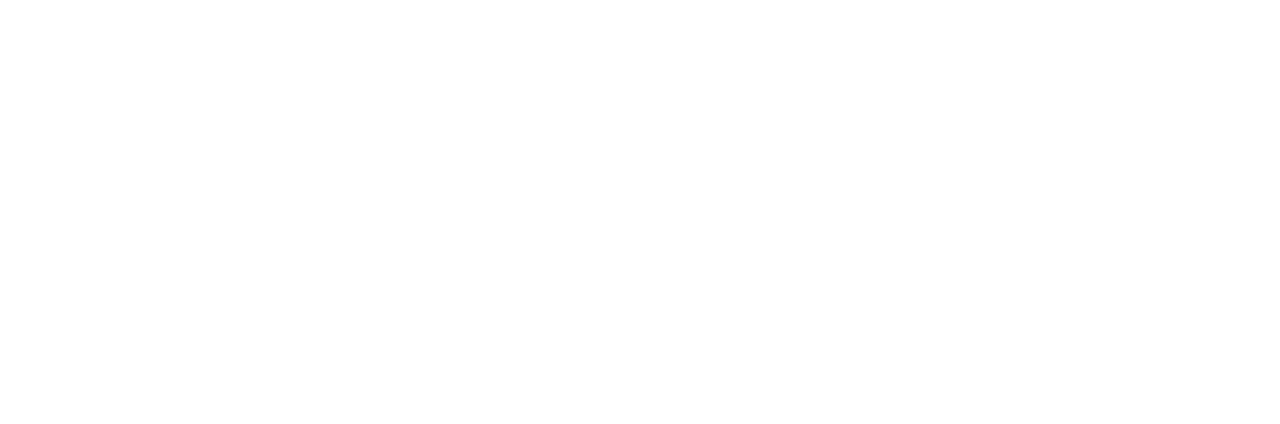
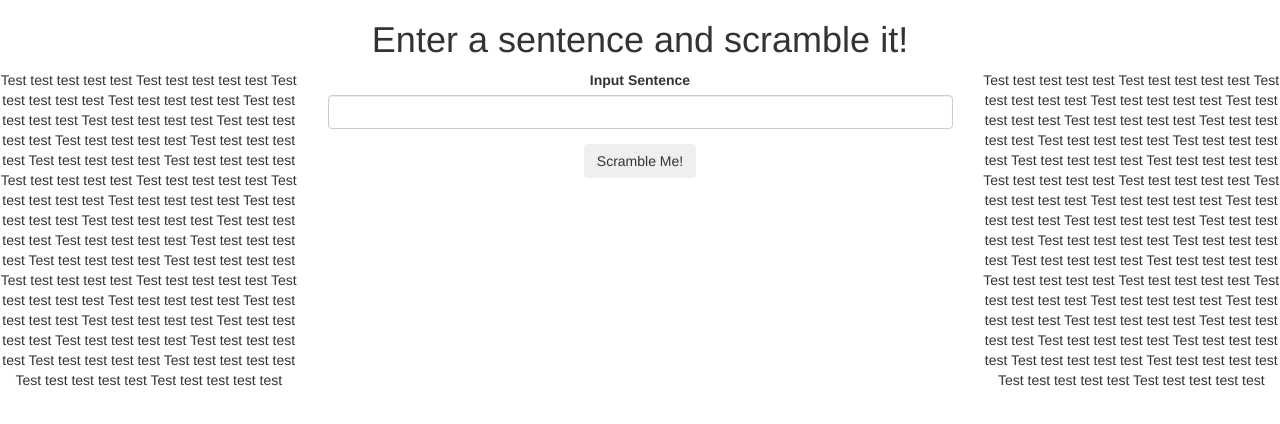
Before and after one commit to TreSonna/wordpuz, a plain HTML site: page index.html in a window 1280 px wide. Drawn offline with Linux system fonts and the light colour scheme.

Commit message:
add html information and basic css styling, ready for js
co-authored-by: Tre Sonna <tresonna@gmail.com>

```diff
--- a/css/styles.css
+++ b/css/styles.css
@@ -0,0 +1,16 @@
+.row {
+  display: flex;
+  flex-flow: row wrap;
+}
+
+h1 {
+  text-align: center;
+}
+
+body {
+  text-align: center;
+}
+
+#response {
+  display: none;
+}
--- a/index.html
+++ b/index.html
@@ -4,7 +4,7 @@
 <head>
   <meta charset="UTF-8">
   <meta name="viewport" content="width=device-width, initial-scale=1.0">
-  <!-- <title>Document</title> -->
+  <title>Word Puzzle</title>
   <link href="css/bootstrap.css" rel="stylesheet" type="text/css">
   <link href="css/styles.css" rel="stylesheet" type="text/css">
   <script src="js/jquery-3.5.1.js"></script>
@@ -12,7 +12,39 @@
 </head>
 
 <body>
+  <div class="container">
+    <h1>Enter a sentence and scramble it!</h1>
+  </div>
 
+  <div class="row">
+    <div class="col-md-3">
+      <p>Test test test test test Test test test test test Test test test test test Test test test test test Test test test test test Test test test test test Test test test test test Test test test test test Test test test test test Test test test
+        test test Test test test test test Test test test test test Test test test test test Test test test test test Test test test test test Test test test test test Test test test test test Test test test test test Test test test test test Test
+        test test test test Test test test test test Test test test test test Test test test test test Test test test test test Test test test test test Test test test test test Test test test test test Test test test test test Test test test test
+        test Test test test test test Test test test test test Test test test test test Test test test test test Test test test test test Test test test test test</p>
+    </div>
+
+
+    <div class="col-md-6">
+      <form id="formOne">
+
+        <div class="form-group">
+          <label for="Sentence">Input Sentence</label>
+          <input type="text" class="form-control" id="userInput">
+        </div>
+        <button class="btn" type="submit">Scramble Me!</button>
+      </form>
+      <p id="response"></p>
+    </div>
+
+
+    <div class="col-md-3">
+      <p>Test test test test test Test test test test test Test test test test test Test test test test test Test test test test test Test test test test test Test test test test test Test test test test test Test test test test test Test test test
+        test test Test test test test test Test test test test test Test test test test test Test test test test test Test test test test test Test test test test test Test test test test test Test test test test test Test test test test test Test
+        test test test test Test test test test test Test test test test test Test test test test test Test test test test test Test test test test test Test test test test test Test test test test test Test test test test test Test test test test
+        test Test test test test test Test test test test test Test test test test test Test test test test test Test test test test test Test test test test test</p>
+    </div>
+  </div>
 </body>
 
 </html>
```
Also changed, not shown: js/scripts.js (+9 -0 lines).
